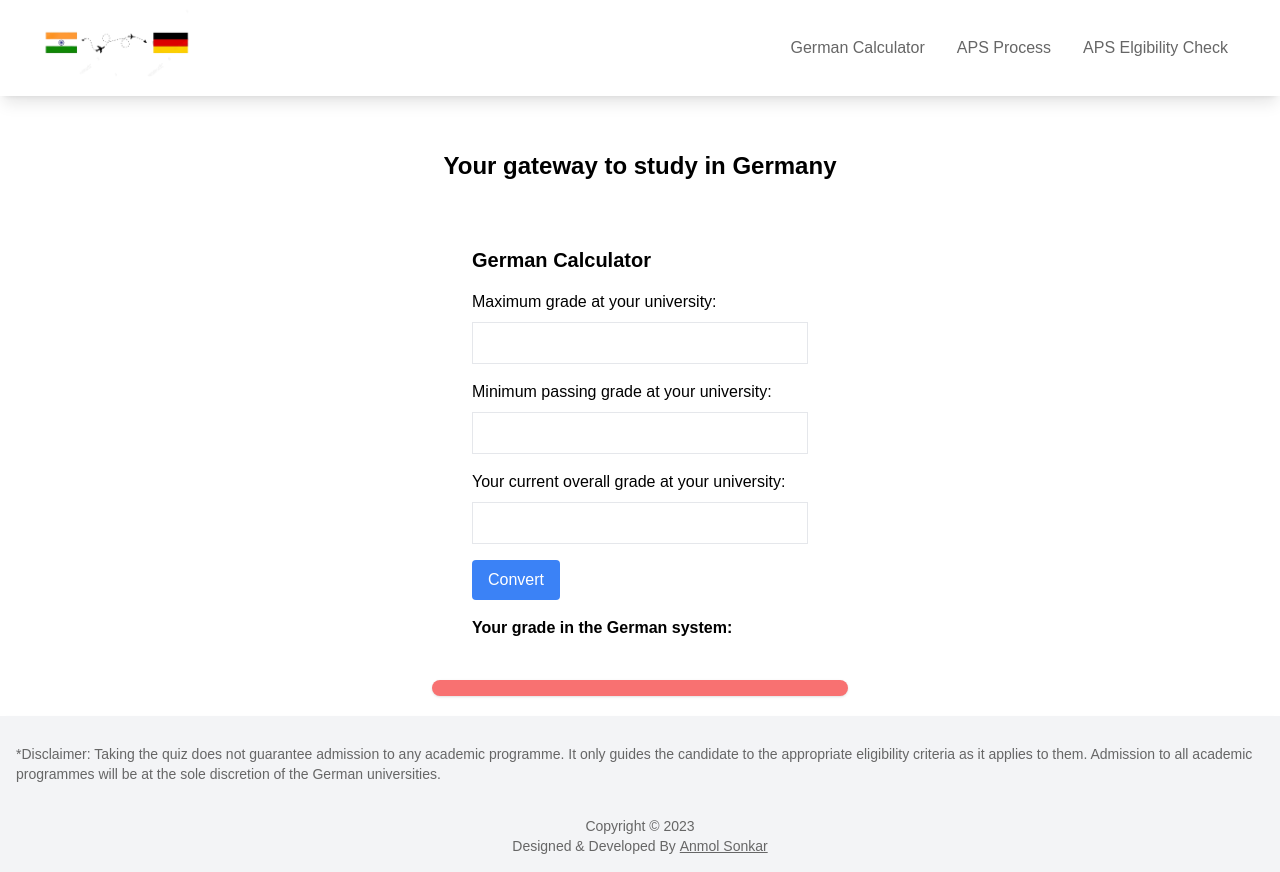
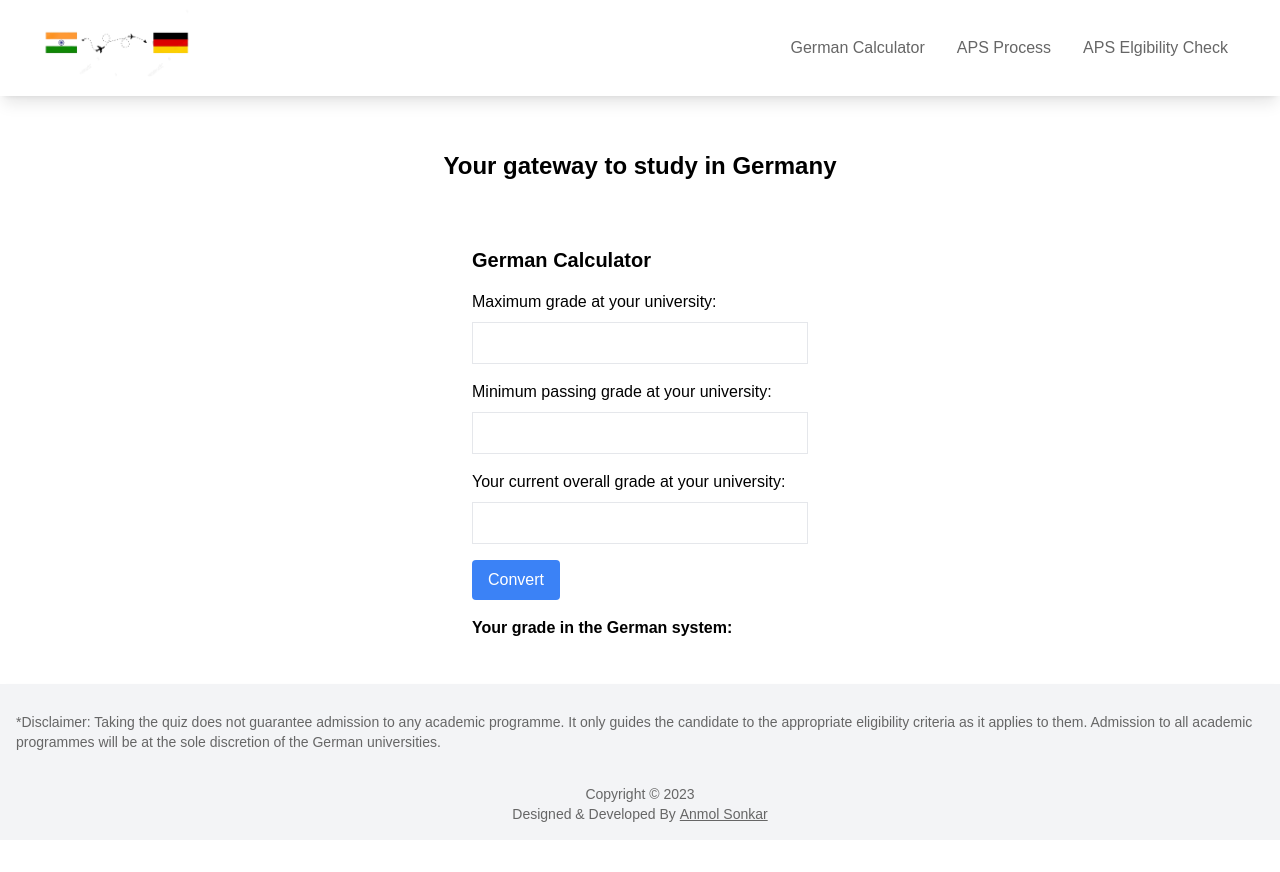
Before and after one commit to AnmolSonkar/Aps-india, a React (Create React App) app: page / in a window 1280 px wide. After the commit the page ends 840 px from the top, so only its background shows below. Built offline with nearby package versions, Linux system fonts and the light colour scheme.

Commit message:
Update German.js

```diff
--- a/src/components/German.js
+++ b/src/components/German.js
@@ -85,6 +85,7 @@ const MathCalculator = () => {
         </div>
         <div>
           <div>
+            {description ? (
               <div>
                 {description === "Very good (excellent performance)" ? (
                   <p className="text-gray-800 font lg:w-4/12 w-11/12 mx-auto bg-green-400 rounded-lg p-2 pl-3 mt-1 lg:mt-4 pr-3 shadow">
@@ -109,6 +110,7 @@ const MathCalculator = () => {
                   </p>
                 )}
               </div>
+            ) : null}
           </div>
         </div>
       </div>
```
Lines whose indentation alone changed are shown as unchanged.
